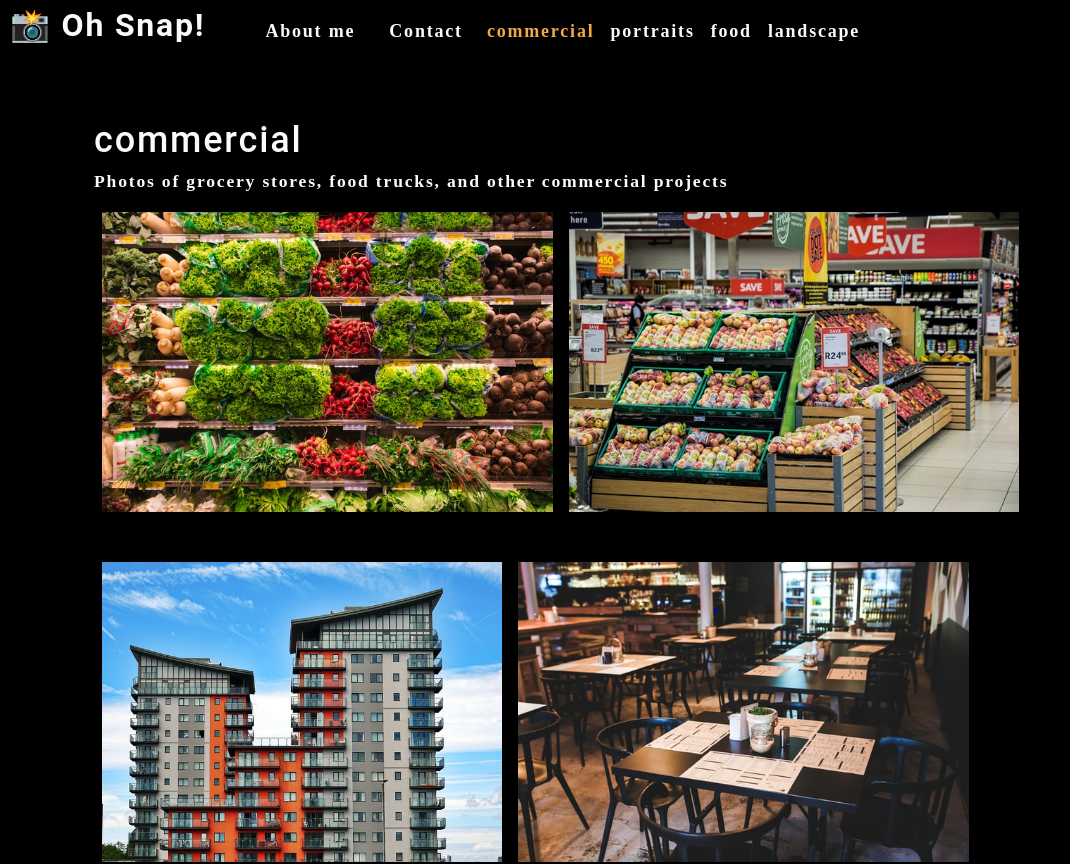
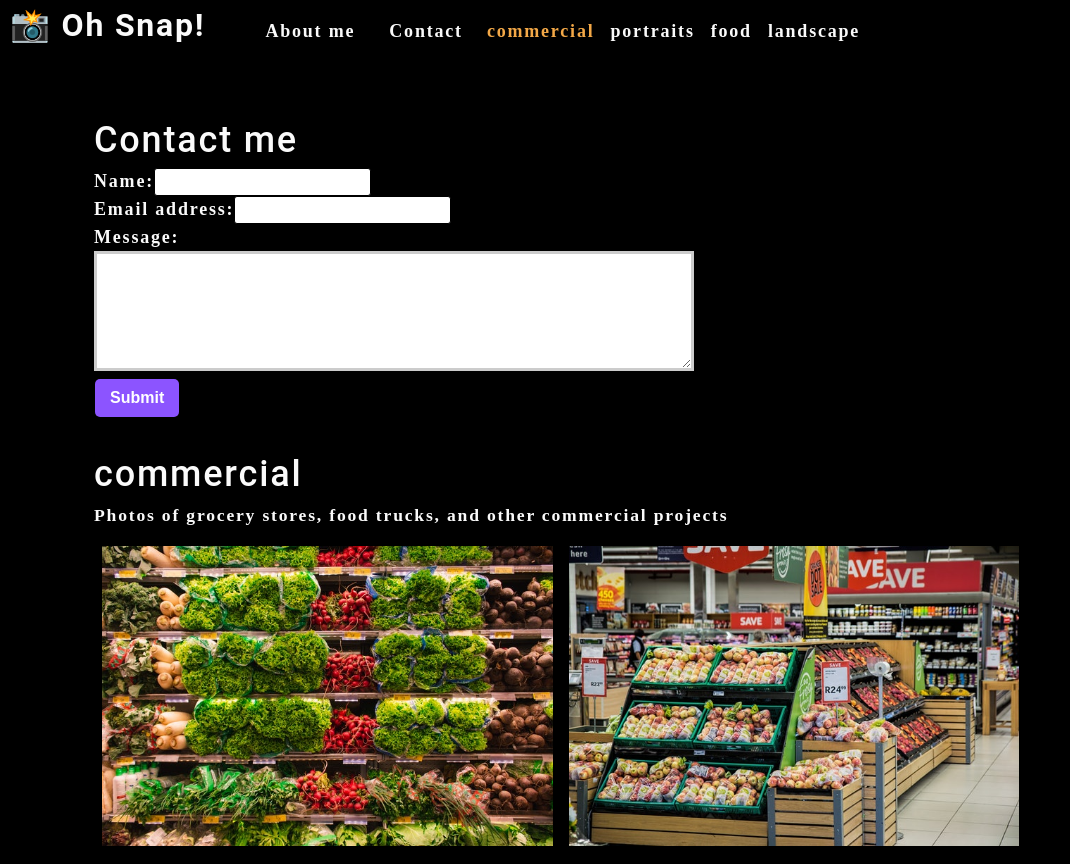
Before and after one commit to Moshe-jpg/photo-port, a React (Create React App) app: page / in a window 1280 px wide. Shown: the top 864 px of the page, without its empty margins (0-1070 px from the left). Built offline with nearby package versions, Linux system fonts and the light colour scheme.

Commit message:
added proper submission functions for form

```diff
--- a/src/App.js
+++ b/src/App.js
@@ -2,6 +2,7 @@
 import Nav from "./components/Nav";
 import About from "./components/About";
 import Gallery from "./components/Gallery";
+import ContactForm from "./components/Contact";
 
 function App() {
   const [categories] = useState([
@@ -28,6 +29,7 @@
         currentCategory={currentCategory}
       ></Nav>
       <main>
+        <ContactForm></ContactForm>
         <div>
           <Gallery currentCategory={currentCategory}></Gallery>
           <About></About>
--- a/src/components/Contact/index.js
+++ b/src/components/Contact/index.js
@@ -1,21 +1,34 @@
-import React from "react";
+import React, { useState } from "react";
 
 function ContactForm() {
+  const [formState, setFormState] = useState({ name: "", email: "", message: "",
+});
+  const { name, email, message } = formState;
+
+  function handleChange(e) {
+    setFormState({...formState, [e.target.name]: e.target.value })
+  }
+
+  function handleSubmit(e) {
+    e.preventDefault();
+    console.log(formState);
+  }
+
   return (
     <section>
       <h1>Contact me</h1>
-      <form id="contact-form">
+      <form id="contact-form" onSubmit={handleSubmit}>
         <div>
           <label htmlFor="name">Name:</label>
-          <input type="text" name="name" />
+          <input type="text" defaultValue={name} name="name" onChange={handleChange}/>
         </div>
         <div>
           <label htmlFor="email">Email address:</label>
-          <input type="email" name="email" />
+          <input type="email" defaultValue={email} name="email" onChange={handleChange} />
         </div>
         <div>
           <label htmlFor="message">Message:</label>
-          <textarea name="message" rows="5" />
+          <textarea name="message" defaultValue={message} rows="5" onChange={handleChange} />
         </div>
         <button type="submit">Submit</button>
       </form>
```
